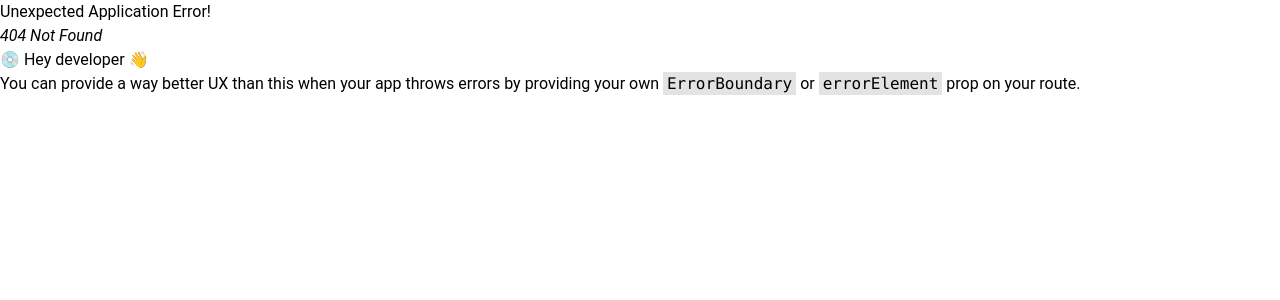
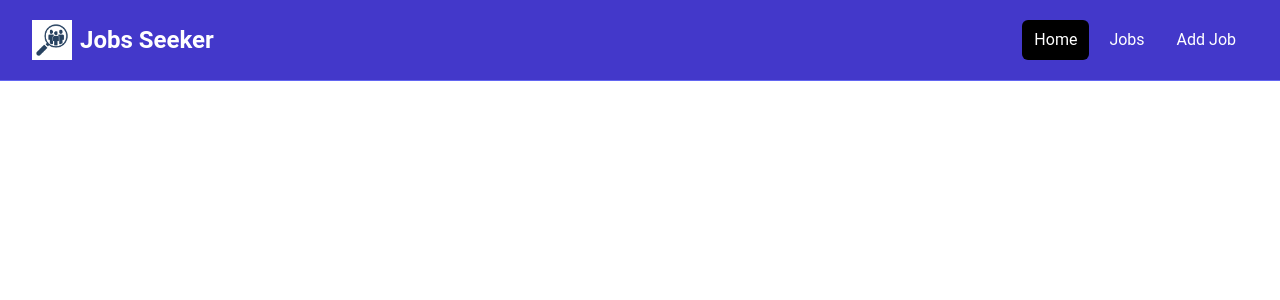
Before and after one commit to huzaifa898/jobs-seeker, a React (Create React App) app: page /jobs in a window 1280 px wide. Before the commit this address had no page. Shown: the top 300 px of the page. Built offline with nearby package versions, Linux system fonts and the light colour scheme.

Commit message:
add links a\tags in files that they are not refersh the whole page

```diff
--- a/src/App.js
+++ b/src/App.js
@@ -7,11 +7,12 @@ import {
 import './App.css';
 import HomePage from './Pages/HomePage';
 import MainLayout from './Layout/MainLayout';
-
+import JobPage from './Pages/JobPage';
 const router = createBrowserRouter(
   createRoutesFromElements(
     <Route path="/" element={<MainLayout />}>
       <Route index element={<HomePage />} />
+      <Route path='/jobs' element={<JobPage />} />
     </Route>
   )
 );
--- a/src/Compenents/HomeCard.jsx
+++ b/src/Compenents/HomeCard.jsx
@@ -1,6 +1,6 @@
 import React from 'react'
 import Card from './Card'
-
+import {Link} from 'react-router-dom'
 function HomeCard() {
   return (
     <section className="py-4">
@@ -11,24 +11,24 @@ function HomeCard() {
           <p className="mt-2 mb-4">
             Browse our React jobs and start your career today
           </p>
-          <a
-            href="/jobs.html"
+          <Link
+            to="/jobs"
             className="inline-block bg-black text-white rounded-lg px-4 py-2 hover:bg-gray-700"
           >
             Browse Jobs
-          </a>
+          </Link>
         </Card>
           <Card bg='bg-indigo-100'>
            <h2 className="text-2xl font-bold">For Employers</h2>
           <p className="mt-2 mb-4">
             List your job to find the perfect developer for the role
           </p>
-          <a
-            href="/add-job.html"
+          <Link
+            to="/add-job"
             className="inline-block bg-indigo-500 text-white rounded-lg px-4 py-2 hover:bg-indigo-600"
           >
             Add Job
-          </a>
+          </Link>
           </Card>
       </div>
     </div>
--- a/src/Compenents/Navbar.jsx
+++ b/src/Compenents/Navbar.jsx
@@ -1,37 +1,38 @@
 import React from 'react'
 import logo from '../Assets/Images/logo.jpg'
+import {Link} from 'react-router-dom'
 function Navbar() {
   return (
     <nav className="bg-indigo-700 border-b border-indigo-500">
   <div className="mx-auto max-w-7xl px-2 sm:px-6 lg:px-8">
     <div className="flex h-20 items-center justify-between">
       <div className="flex flex-1 items-center justify-center md:items-stretch md:justify-start">
-        <a className="flex flex-shrink-0 items-center mr-4" href="/index.html">
+        <Link className="flex flex-shrink-0 items-center mr-4" to="/">
           <img className="h-10 w-auto" src={logo} alt="React Jobs" />
           <span className="hidden md:block text-white text-2xl font-bold ml-2">
            Jobs Seeker
           </span>
-        </a>
+        </Link>
         <div className="md:ml-auto">
           <div className="flex space-x-2">
-            <a
-              href="/index.html"
+            <Link
+              to="/"
               className="text-white bg-black hover:bg-gray-900 hover:text-white rounded-md px-3 py-2"
             >
               Home
-            </a>
-            <a
-              href="/jobs.html"
+            </Link>
+            <Link
+              to="/jobs"
               className="text-white hover:bg-gray-900 hover:text-white rounded-md px-3 py-2"
             >
               Jobs
-            </a>
-            <a
-              href="/add-job.html"
+            </Link>
+            <Link
+              to="/add-job"
               className="text-white hover:bg-gray-900 hover:text-white rounded-md px-3 py-2"
             >
               Add Job
-            </a>
+            </Link>
           </div>
         </div>
       </div>
--- /dev/null
+++ b/src/Pages/JobPage.jsx
@@ -0,0 +1,11 @@
+import React from 'react'
+
+function JobPage() {
+  return (
+    <div>
+
+    </div>
+  )
+}
+
+export default JobPage
```
Also changed, not shown: src/Compenents/Hero.jsx (line endings or trailing spaces).
